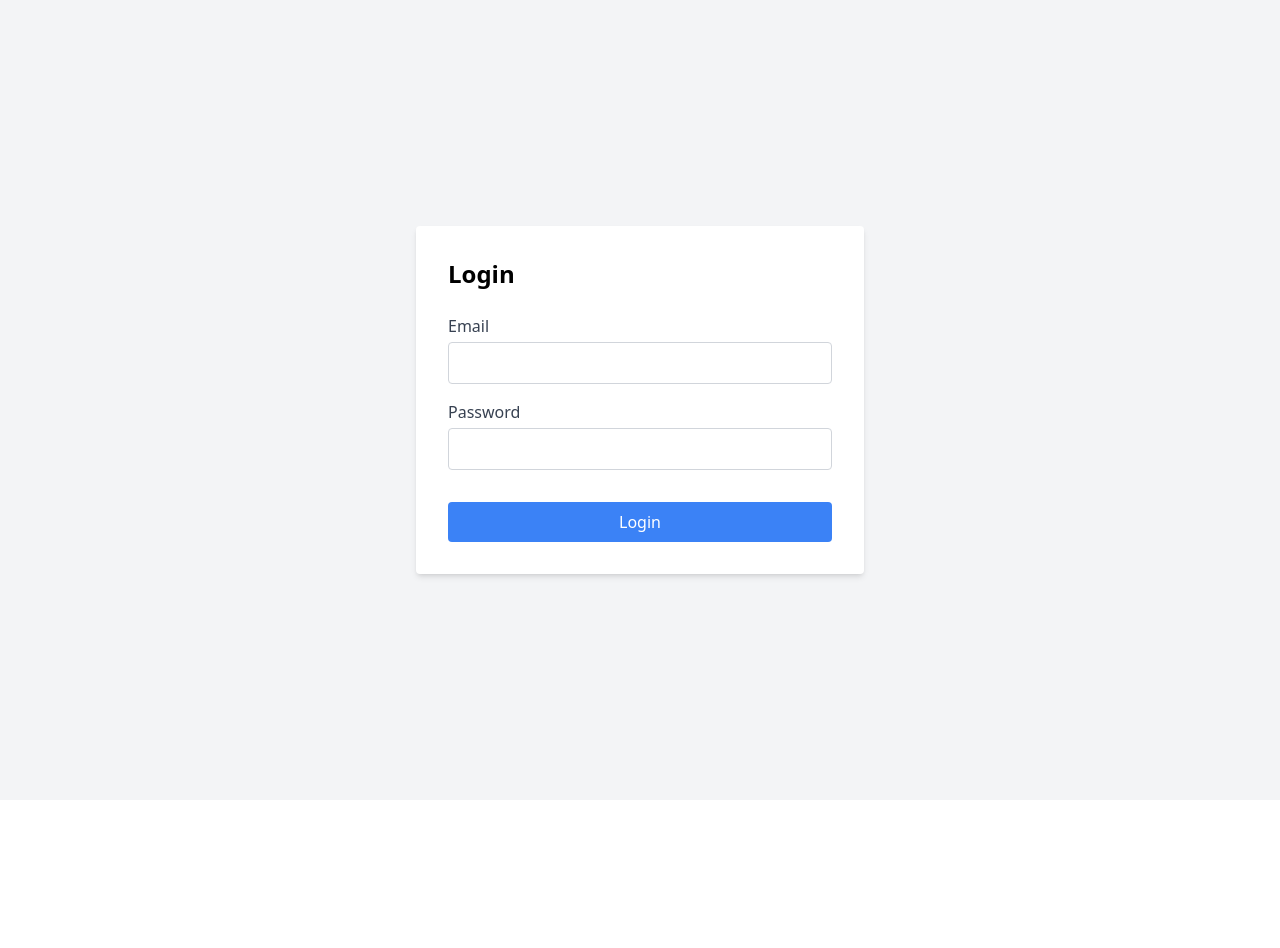
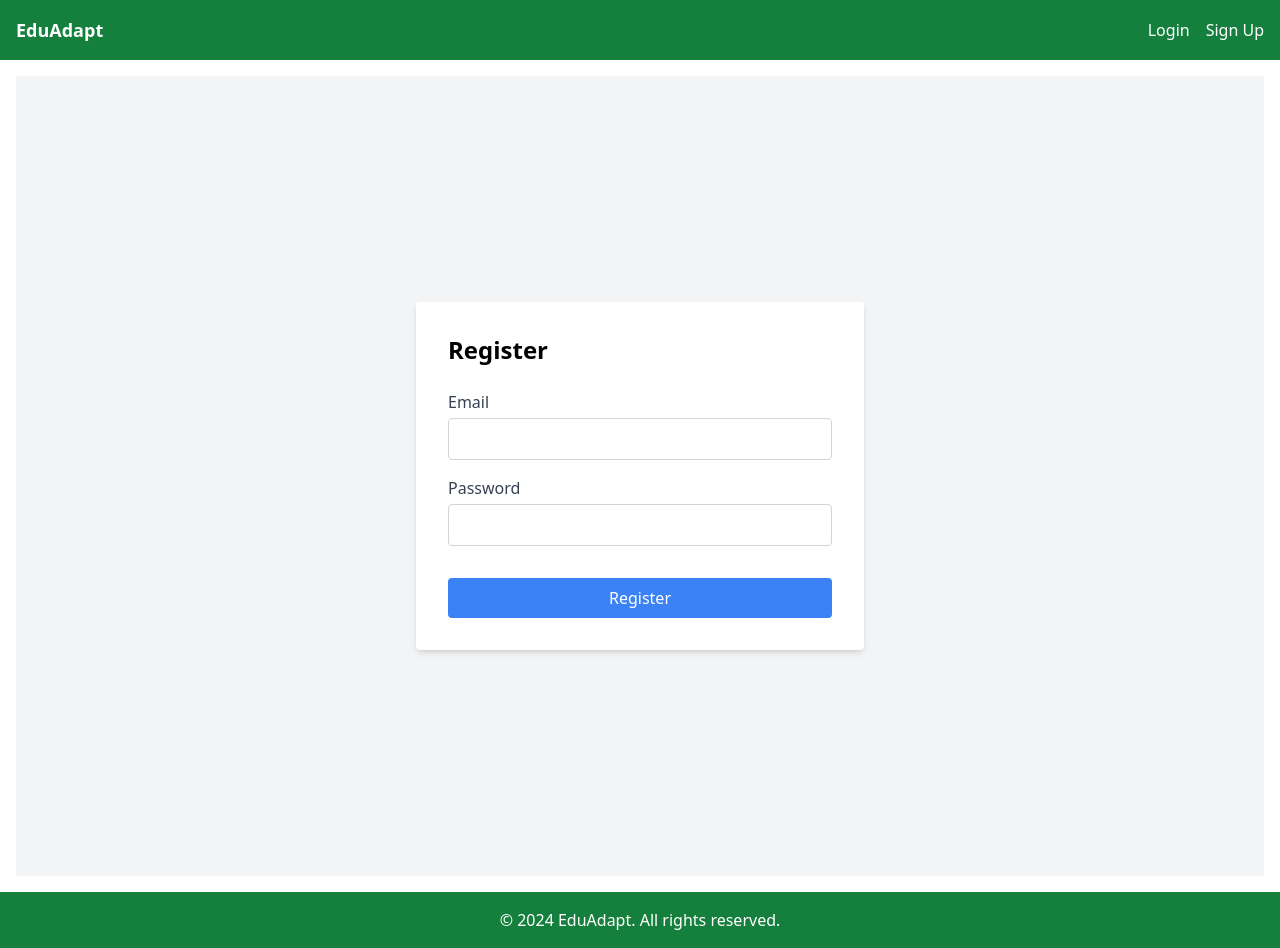
Before and after one commit to millyanne93/EduAdapt, a Next.js app in the folder frontend/: page /register in a window 1280 px wide. Before the commit the page ends 800 px from the top, so only its background shows below. Built offline with nearby package versions, Linux system fonts and the light colour scheme.

Commit message:
Wrap login and register pages in layout component

```diff
--- a/frontend/pages/login.tsx
+++ b/frontend/pages/login.tsx
@@ -1,7 +1,12 @@
 import AuthForm from "@/components/AuthForm";
+import Layout from '../components/Layout';
 
 const LoginPage: React.FC = () => {
-    return <AuthForm mode="login" />;
+    return (
+        <Layout>
+            <AuthForm mode="login" />
+        </Layout>
+);
 };
 
 export default LoginPage;
--- a/frontend/pages/register.tsx
+++ b/frontend/pages/register.tsx
@@ -1,7 +1,12 @@
 import AuthForm from "@/components/AuthForm";
+import Layout from "@/components/Layout";
 
 const RegisterPage: React.FC = () => {
-    return <AuthForm mode="login" />;
+    return (
+        <Layout>
+            <AuthForm mode="register" />
+        </Layout>
+);
 };
 
 export default RegisterPage;
```
